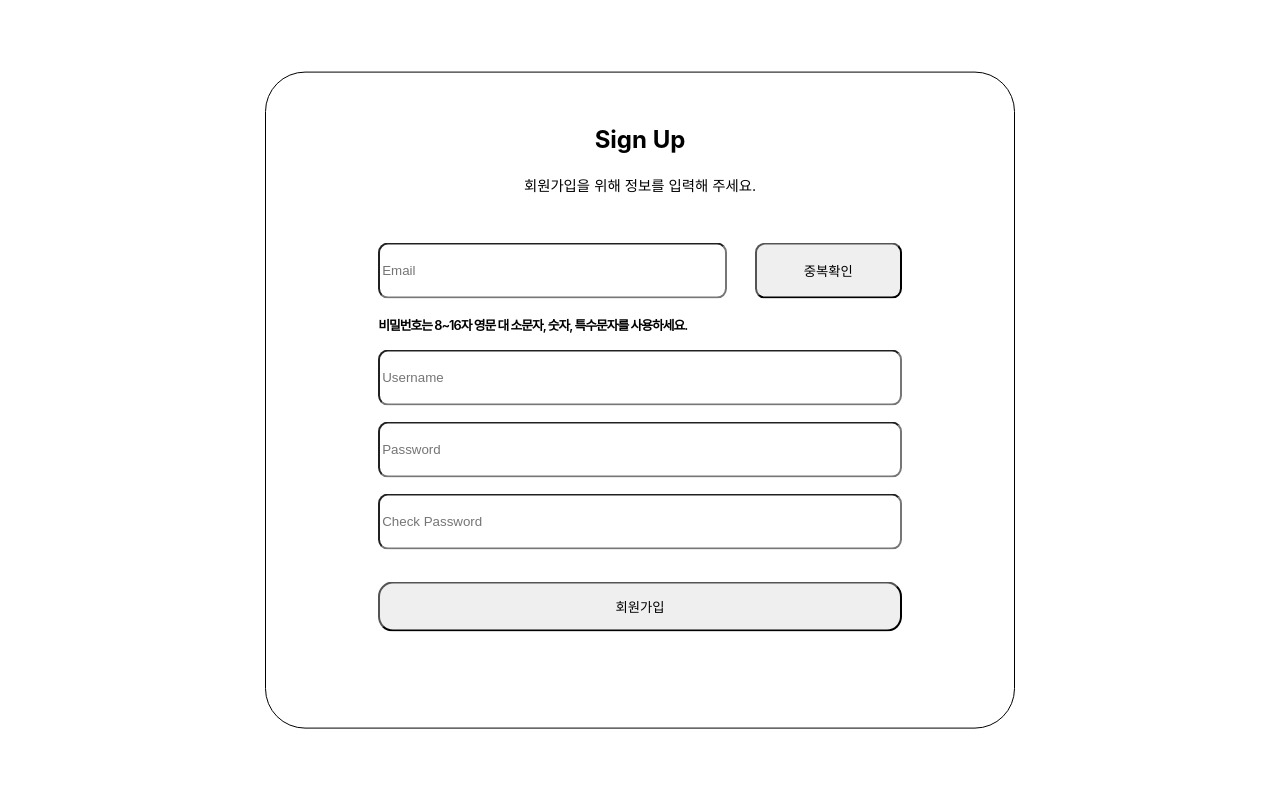
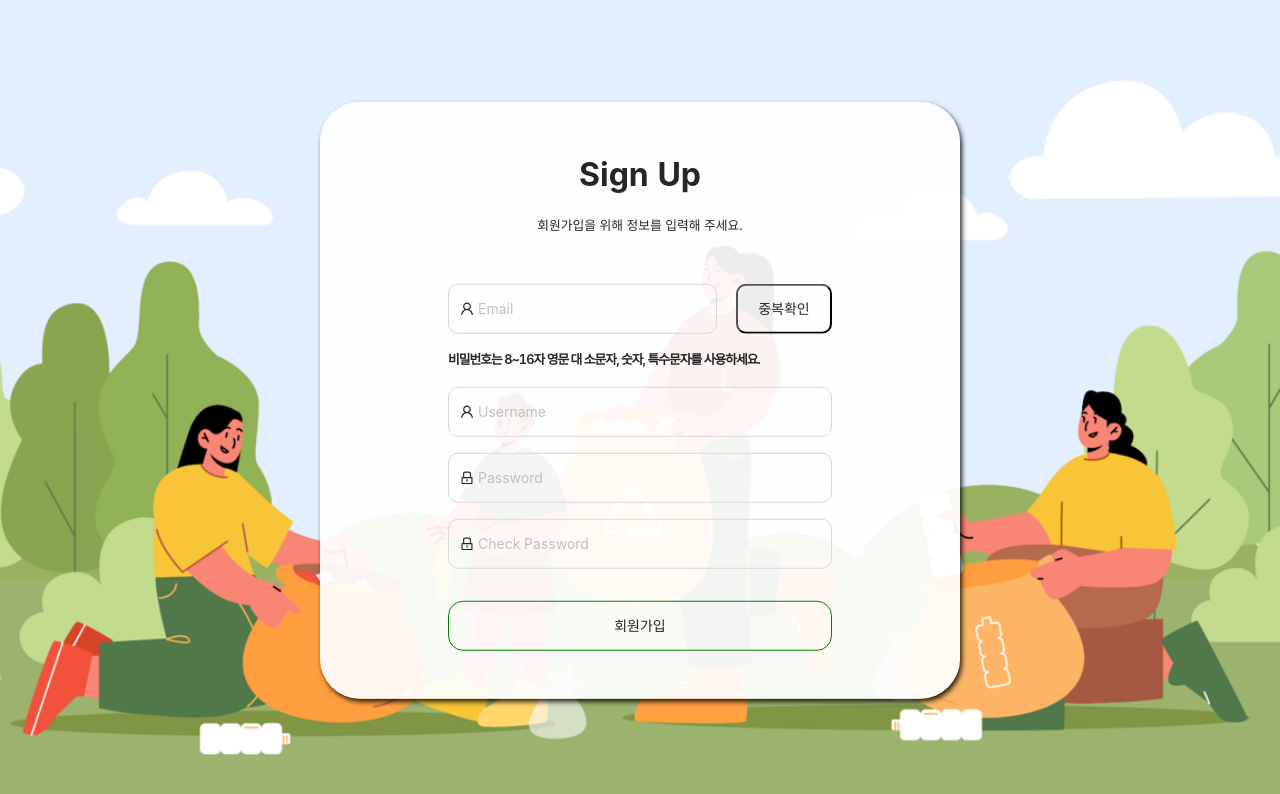
Before and after one commit to ohyoonah/clean_hikers, a React (Create React App) app in the folder front/: page /register in a window 1280 px wide. Shown: the top 794 px of the page. Built offline with nearby package versions, Linux system fonts and the light colour scheme.

Commit message:
폼 스타일 컴포넌트 정리

```diff
--- a/front/src/components/user/FormBlock.js
+++ /dev/null
@@ -1,91 +0,0 @@
-import styled from "styled-components";
-
-export const FormBlock = styled.form`
-  display: flex;
-  box-sizing: border-box;
-  flex-direction: column;
-  max-width: 750px;
-  height: 700;
-  padding: 2rem 0;
-  width: 60%;
-  text-align: center;
-  position: absolute;
-  top: 50%;
-  left: 50%;
-  transform: translate(-50%, -50%);
-  border-radius: 40px;
-  background: white;
-  border: 1px solid black;
-  .informationText {
-    font-size: 0.8rem;
-    text-align: start;
-    letter-spacing: -1px;
-    margin-bottom: 1rem;
-    font-weight: 600;
-  }
-  .error {
-    color: red;
-  }
-`;
-
-export const TitleBlock = styled.div`
-  display: flex;
-  flex-direction: column;
-  width: 70%;
-  margin: 0 auto;
-  margin-bottom: 3rem;
-  span {
-    font-size: 0.9rem;
-  }
-`;
-
-export const InputBlock = styled.div`
-  width: 70%;
-  display: flex;
-  flex-direction: column;
-  margin: 0 auto;
-  margin-bottom: 1rem;
-  input {
-    margin-bottom: 1rem;
-    height: 50px;
-    border-radius: 10px;
-    outline: none;
-  }
-  .emailBlock {
-    display: flex;
-    justify-content: space-between;
-    align-items: center;
-    input {
-      width: 65%;
-    }
-    .emailCheckButton {
-      width: 25%;
-      height: 50px;
-      margin-bottom: 1rem;
-      border-radius: 10px;
-      box-sizing: inherit;
-      cursor: pointer;
-    }
-  }
-`;
-
-export const ButtonBlock = styled.div`
-  display: flex;
-  flex-direction: column;
-  width: 70%;
-  margin: 0 auto;
-  margin-bottom: 3rem;
-  button {
-    margin-bottom: 1rem;
-    height: 50px;
-    border-radius: 15px;
-    cursor: pointer;
-  }
-  span {
-    font-size: 0.9rem;
-    a {
-      text-decoration: none;
-      margin-left: 0.5rem;
-    }
-  }
-`;
--- /dev/null
+++ b/front/src/components/user/FormStyle.js
@@ -0,0 +1,101 @@
+import { Button, Form, Input } from "antd";
+import styled from "styled-components";
+
+export const FormBlock = styled(Form)`
+  display: flex;
+  box-sizing: border-box;
+  flex-direction: column;
+  max-width: 650px;
+  width: 50%;
+  text-align: center;
+  position: absolute;
+  top: 50%;
+  left: 50%;
+  transform: translate(-50%, -50%);
+  border-radius: 40px;
+  background: #ffffffed;
+  box-shadow: 2px 3px 5px 0px;
+  padding: 1rem 0 2rem 0;
+  .ant-form-item {
+    margin: 0;
+    padding: 0;
+  }
+  .toRegister {
+    margin-bottom: 5rem;
+  }
+  .informationText {
+    display: inline-block;
+    width: 60%;
+    margin: 0 auto;
+    font-size: 0.8rem;
+    text-align: start;
+    letter-spacing: -1px;
+    margin-bottom: 1rem;
+    font-weight: 600;
+  }
+  .error {
+    color: red;
+  }
+`;
+
+export const TitleBlock = styled.div`
+  display: flex;
+  flex-direction: column;
+  width: 60%;
+  margin: 2rem auto;
+  margin-bottom: 3rem;
+  h2 {
+    font-size: 2rem;
+    font-weight: 700;
+  }
+  span {
+    font-size: 0.8rem;
+  }
+`;
+
+export const InputBlock = styled(Input)`
+  width: 60%;
+  margin-bottom: 1rem;
+  height: 50px;
+  border-radius: 10px;
+  background: inherit;
+  outline: none;
+  input {
+    background: transparent;
+  }
+`;
+
+export const ButtonBlock = styled(Button)`
+  width: 60%;
+  display: block;
+  margin: 1rem auto;
+  border: 1px solid green;
+  border-radius: 15px;
+  height: 50px;
+  background: transparent;
+`;
+
+export const EmailBlock = styled.div`
+  display: flex;
+  justify-content: space-between;
+  align-items: center;
+  width: 60%;
+  margin: 0 auto;
+  .ant-form-item {
+    margin-bottom: 0;
+    width: 70%;
+    .registerEmail {
+      width: 100%;
+    }
+  }
+
+  button {
+    width: 25%;
+    height: 50px;
+    margin-bottom: 1rem;
+    border-radius: 10px;
+    box-sizing: inherit;
+    cursor: pointer;
+    background: transparent;
+  }
+`;
--- a/front/src/components/user/Login.js
+++ b/front/src/components/user/Login.js
@@ -1,7 +1,9 @@
-import { Link } from "react-router-dom";
-import { FormBlock, TitleBlock, InputBlock, ButtonBlock } from "./FormBlock";
+import { LockOutlined, UserOutlined } from "@ant-design/icons";
+import { Form } from "antd";
 import { useState } from "react";
-import { useNavigate } from "react-router-dom";
+import { useNavigate, Link } from "react-router-dom";
+import "antd/dist/antd.css";
+import { FormBlock, ButtonBlock, InputBlock, TitleBlock } from "./FormStyle";
 
 function Login() {
   const navigate = useNavigate();
@@ -16,44 +18,73 @@ function Login() {
       ...prev,
       [name]: value,
     }));
+    console.log(e.target.value);
   }
 
-  function onSubmit(e) {
-    e.preventDefault();
-    console.log(form.email, form.password);
+  function onFinish(values) {
+    console.log(form.email, form.password, values);
     setForm({ email: "", password: "" });
     navigate("/");
   }
 
   return (
-    <FormBlock onSubmit={onSubmit}>
+    <FormBlock
+      initialValues={{
+        remember: true,
+      }}
+      onFinish={onFinish}
+    >
       <TitleBlock>
         <h2>Sign In</h2>
         <span>로그인을 위해 이메일과 비밀번호를 입력해 주세요</span>
       </TitleBlock>
-      <InputBlock>
-        <input
-          name="email"
+      <Form.Item
+        name="email"
+        rules={[
+          {
+            type: "email",
+            message: "이메일 형식이 올바르지 않습니다!",
+          },
+          {
+            required: true,
+            message: "이메일을 입력해 주세요!",
+          },
+        ]}
+      >
+        <InputBlock
+          prefix={<UserOutlined className="site-form-item-icon" />}
+          placeholder="Email"
           value={form.email}
-          type="text"
-          placeholder="Email"
           onChange={onChange}
         />
-        <input
-          name="password"
-          value={form.password}
+      </Form.Item>
+      <Form.Item
+        name="password"
+        rules={[
+          {
+            required: true,
+            message: "비밀번호를 입력해 주세요!",
+          },
+        ]}
+      >
+        <InputBlock
+          prefix={<LockOutlined className="site-form-item-icon" />}
           type="password"
           placeholder="Password"
+          value={form.password}
           onChange={onChange}
         />
-      </InputBlock>
-      <ButtonBlock>
-        <button type="submit">로그인</button>
-        <span>
+      </Form.Item>
+
+      <Form.Item>
+        <ButtonBlock htmlType="submit" className="login-form-button">
+          로그인
+        </ButtonBlock>
+        <div className="toRegister">
           아직 회원이 아니신가요?
           <Link to="/register">회원가입</Link>
-        </span>
-      </ButtonBlock>
+        </div>
+      </Form.Item>
     </FormBlock>
   );
 }
--- a/front/src/components/user/Register.js
+++ b/front/src/components/user/Register.js
@@ -1,6 +1,15 @@
-import { FormBlock, TitleBlock, InputBlock, ButtonBlock } from "./FormBlock";
+import { LockOutlined, UserOutlined } from "@ant-design/icons";
+import { Form } from "antd";
 import { useState } from "react";
 import { useNavigate } from "react-router-dom";
+import "antd/dist/antd.css";
+import {
+  FormBlock,
+  ButtonBlock,
+  InputBlock,
+  TitleBlock,
+  EmailBlock,
+} from "./FormStyle";
 
 function Register() {
   const navigate = useNavigate();
@@ -42,78 +51,106 @@ function Register() {
     }));
   }
 
-  async function onSubmit(e) {
-    e.preventDefault();
+  async function onFinish(values) {
     try {
-      if (formConfirm) {
+      console.log(form.email, form.password, values);
       alert("회원가입 성공!");
-        setForm({ email: "", username: "", password: "", checkPassword: "" });
+      setForm({
+        email: "",
+        username: "",
+        password: "",
+        checkPassword: "",
+      });
       navigate("/login");
-      } else {
-        if (!emailConfirm) alert("이메일");
-        else if (!usernameConfirm) alert("이름");
-        else if (!passwordConfirm) alert("비밀번호");
-        else if (!checkPasswordConfirm) alert("체크");
-      }
     } catch (e) {
       console.log(e);
     }
   }
 
   return (
-    <FormBlock onSubmit={onSubmit}>
+    <FormBlock
+      initialValues={{
+        remember: true,
+      }}
+      onFinish={onFinish}
+    >
       <TitleBlock>
         <h2>Sign Up</h2>
         <span>회원가입을 위해 정보를 입력해 주세요.</span>
       </TitleBlock>
-      <InputBlock>
-        <div className="emailBlock">
-          <input
-            name="email"
+      <EmailBlock>
+        <Form.Item name="email">
+          <InputBlock
+            prefix={<UserOutlined className="site-form-item-icon" />}
+            placeholder="Email"
             value={form.email}
-            type="text"
-            placeholder="Email"
             onChange={onChange}
+            className="registerEmail"
           />
-          <button
-            type="button"
-            className="emailCheckButton"
-            onClick={sameEmailCheck}
-          >
+        </Form.Item>
+        <button type="button" onClick={sameEmailCheck}>
           중복확인
         </button>
-        </div>
+      </EmailBlock>
       <span className="informationText">
         비밀번호는 8~16자 영문 대 소문자, 숫자, 특수문자를 사용하세요.
       </span>
-        <input
+      <Form.Item
         name="username"
+        rules={[
+          {
+            required: true,
+            message: "이름을 입력해 주세요!",
+          },
+          {
+            validator: usernameConfirm,
+            message: "이름이 너무 짧아요",
+          },
+        ]}
+      >
+        <InputBlock
+          prefix={<UserOutlined className="site-form-item-icon" />}
+          placeholder="Username"
           value={form.username}
-          type="text"
-          placeholder="Username"
           onChange={onChange}
         />
-        <input
+      </Form.Item>
+      <Form.Item
         name="password"
+        rules={[
+          {
+            required: true,
+            message: "비밀번호를 입력해 주세요!",
+          },
+        ]}
+      >
+        <InputBlock
+          prefix={<LockOutlined className="site-form-item-icon" />}
+          placeholder="Password"
           value={form.password}
-          type="password"
-          placeholder="Password"
           onChange={onChange}
         />
-        <input
+      </Form.Item>
+      <Form.Item
         name="checkPassword"
+        rules={[
+          {
+            required: true,
+            message: "비밀번호를 확인해 주세요!",
+          },
+        ]}
+      >
+        <InputBlock
+          prefix={<LockOutlined className="site-form-item-icon" />}
+          placeholder="Check Password"
           value={form.checkPassword}
-          type="password"
-          placeholder="Check Password"
           onChange={onChange}
         />
+      </Form.Item>
       {!checkPasswordConfirm && (
         <span className="error">비밀번호가 일치하지 않습니다.</span>
       )}
-      </InputBlock>
-      <ButtonBlock>
-        <button type="submit">회원가입</button>
-      </ButtonBlock>
+      <ButtonBlock htmlType="submit">회원가입</ButtonBlock>
     </FormBlock>
   );
 }
--- a/front/src/pages/LoginPage.js
+++ b/front/src/pages/LoginPage.js
@@ -1,11 +1,19 @@
 import React from "react";
 import Login from "../components/user/Login";
+import styled from "styled-components";
+
+const LoginPageBlock = styled.div`
+  width: 100%;
+  height: 100vh;
+  background: url("./backgroundImage.png") no-repeat center;
+  background-size: cover;
+`;
 
 function LoginPage() {
   return (
-    <>
+    <LoginPageBlock>
       <Login />
-    </>
+    </LoginPageBlock>
   );
 }
 
--- a/front/src/pages/RegisterPage.js
+++ b/front/src/pages/RegisterPage.js
@@ -1,11 +1,19 @@
 import React from "react";
 import Register from "../components/user/Register";
+import styled from "styled-components";
+
+const RegisterPageBlock = styled.div`
+  width: 100%;
+  height: 100vh;
+  background: url("./backgroundImage.png") no-repeat center;
+  background-size: cover;
+`;
 
 function RegisterPage() {
   return (
-    <>
+    <RegisterPageBlock>
       <Register />
-    </>
+    </RegisterPageBlock>
   );
 }
 
```
Also changed, not shown: front/public/backgroundImage.png (added). Lines whose indentation alone changed are shown as unchanged.
